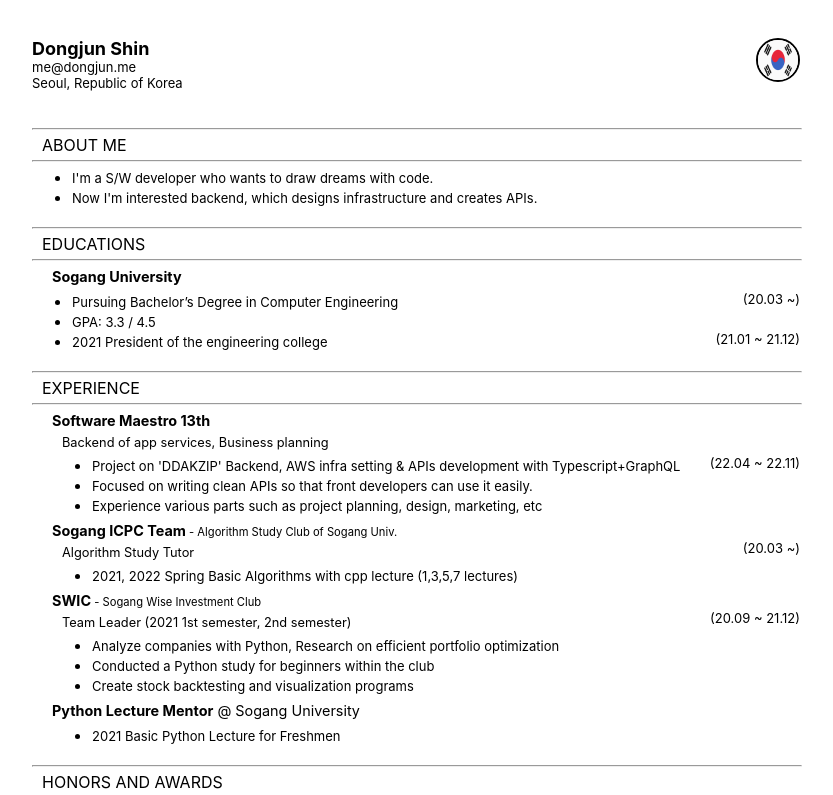
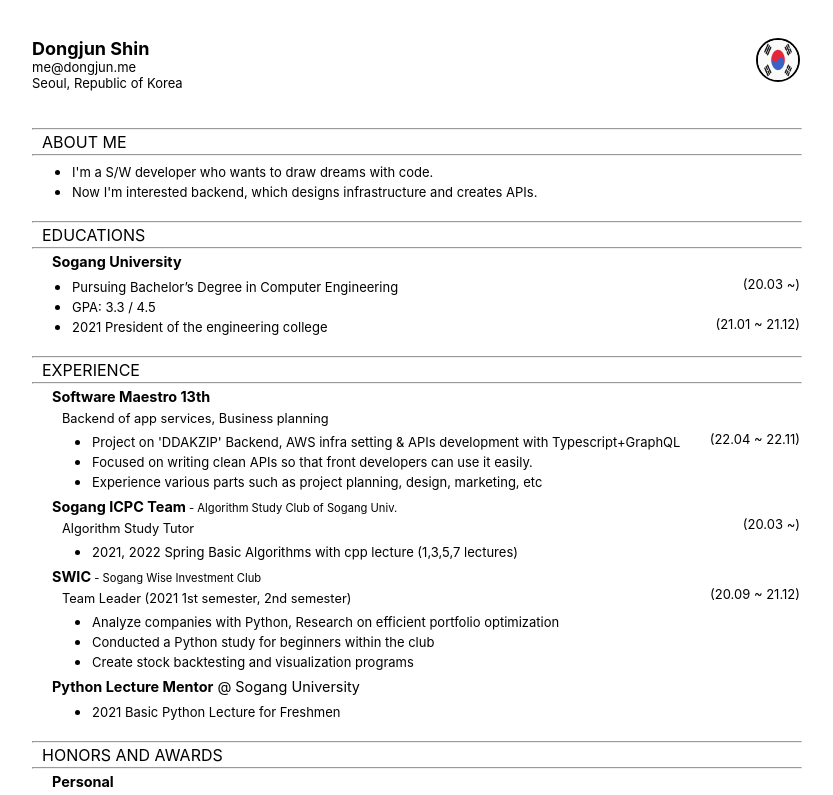
Before and after one commit to americano212/typescript-react-resume-page, a React (Create React App) app: page / in a window 1280 px wide. Shown: the top 795 px of the page, without its empty margins (224-1057 px from the left). Built offline with nearby package versions, Linux system fonts and the light colour scheme.

Commit message:
feat: title box css 수정

```diff
--- a/src/components/atoms/TitleBox.tsx
+++ b/src/components/atoms/TitleBox.tsx
@@ -29,8 +29,8 @@
 const Width100Hr = styled.hr`
   width: 100%;
   margin: 0;
-  margin-top: 5px;
-  margin-bottom: 5px;
+  margin-top: 2px;
+  margin-bottom: 2px;
 `;
 
 export default TitleBox;
```
